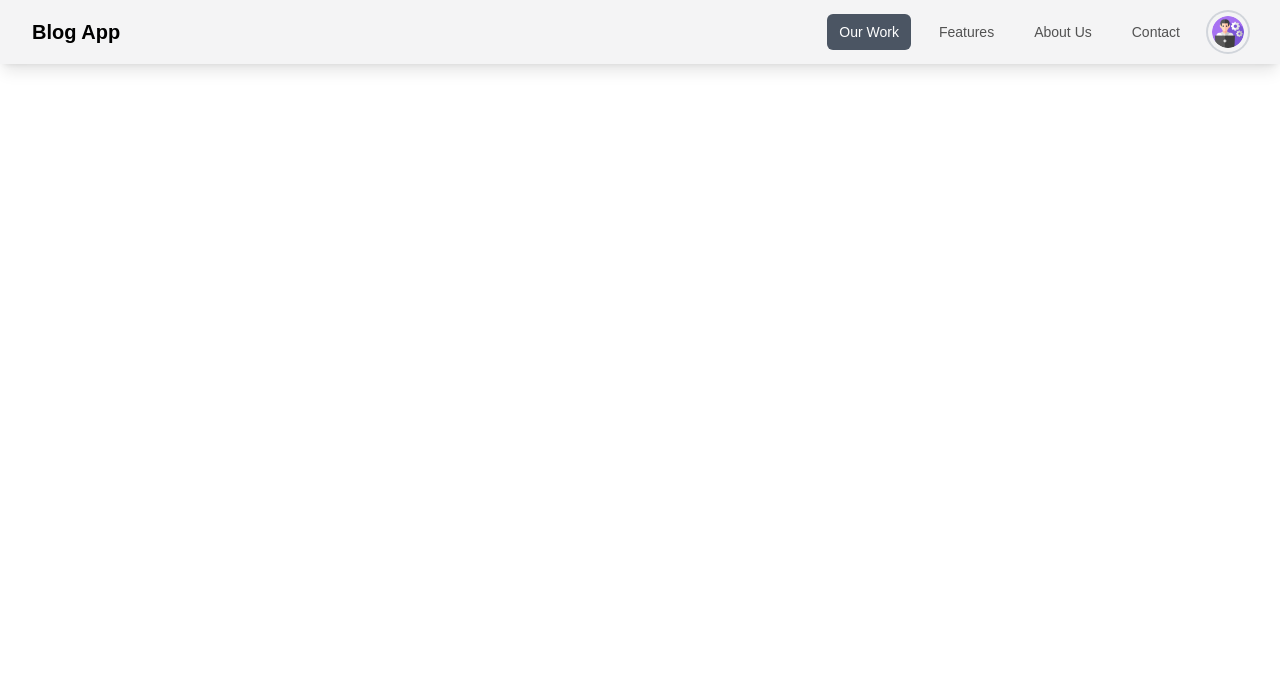
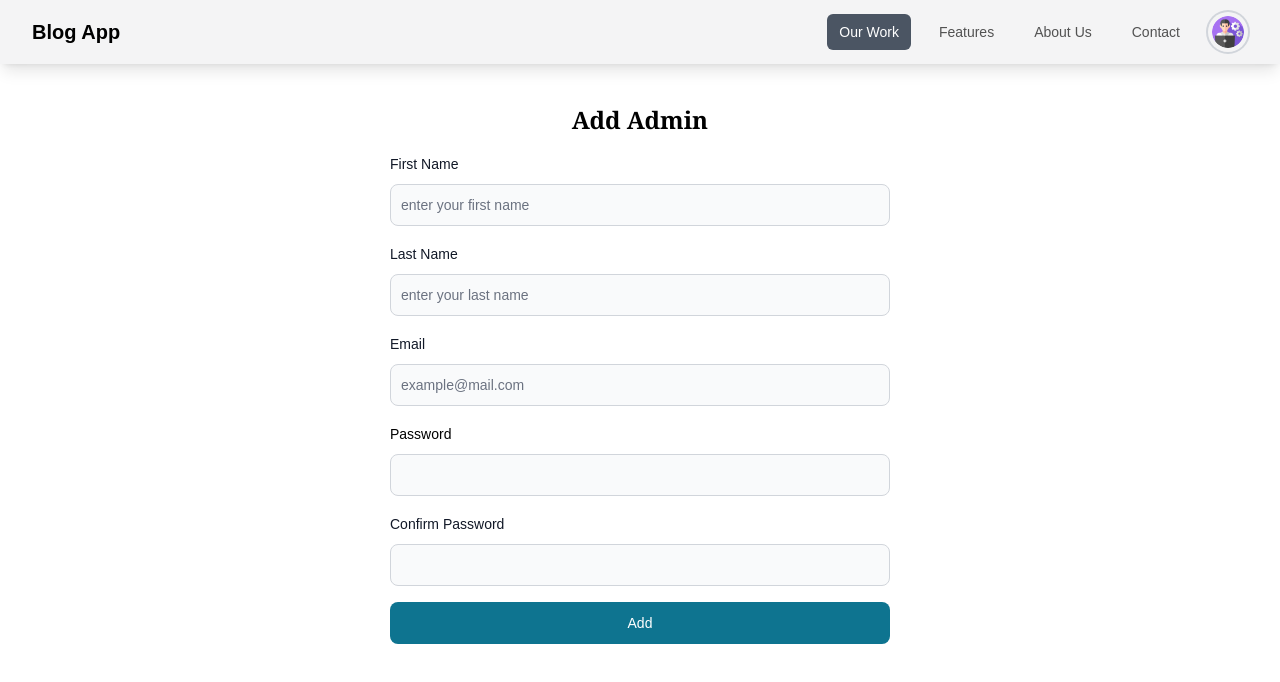
Before and after one commit to sohampurao/imaginex, a React (Vite) app in the folder client/: page /addadmin in a window 1280 px wide. Shown: the top 682 px of the page. Built offline with nearby package versions, Linux system fonts and the light colour scheme; a web font is replaced by a local one.

Commit message:
implemented add admin functionality

```diff
--- a/client/src/App.jsx
+++ b/client/src/App.jsx
@@ -2,7 +2,8 @@ import Navbar from './components/Navbar';
 import { BrowserRouter, Route, Routes } from 'react-router-dom';
 import Home from './pages/Home';
 import BlogPost from './pages/BlogPost';
-import Signin from './pages/Signin';
+import SignIn from './pages/SignIn';
+import AddAdmin from './pages/AddAdmin';
 
 function App() {
   return (
@@ -18,8 +19,10 @@ function App() {
             element={<BlogPost></BlogPost>}
           ></Route>
 
-          {/* signin page */}
-          <Route path="/signin" element={<Signin></Signin>}></Route>
+          {/* Sign-In page */}
+          <Route path="/signin" element={<SignIn></SignIn>}></Route>
+          {/* Add-Admin page */}
+          <Route path="/addadmin" element={<AddAdmin></AddAdmin>}></Route>
         </Routes>
       </BrowserRouter>
     </>
--- a/client/src/components/Navbar.jsx
+++ b/client/src/components/Navbar.jsx
@@ -75,8 +75,12 @@ export default function Navbar() {
                       </Dropdown.Header>
                       <Dropdown.Item>Dashboard</Dropdown.Item>
                       <Dropdown.Divider />
+                      <Link to={'/addadmin'}>
+                        <Dropdown.Item>Add Admin</Dropdown.Item>
+                      </Link>
+                      <Dropdown.Divider />
                       <Dropdown.Item onClick={signOutHandler}>
-                        Sign out
+                        <i className="bi bi-box-arrow-right me-2"></i>Sign out
                       </Dropdown.Item>
                     </Dropdown>
                   ) : (
@@ -171,6 +175,10 @@ export default function Navbar() {
                             </span>
                           </Dropdown.Header>
                           <Dropdown.Item>Dashboard</Dropdown.Item>
+                          <Link to={'/addadmin'}>
+                            <Dropdown.Item>Add Admin</Dropdown.Item>
+                          </Link>
+                          <Dropdown.Divider />
                           <Dropdown.Divider />
                           <Dropdown.Item onClick={signOutHandler}>
                             Sign out
--- /dev/null
+++ b/client/src/pages/AddAdmin.jsx
@@ -0,0 +1,138 @@
+import { Button, Label, TextInput } from 'flowbite-react';
+import axios from 'axios';
+import { useState } from 'react';
+import { toast } from 'react-toastify';
+import { getError } from '../utils';
+
+export default function AddAdmin() {
+  const [firstName, setFirstName] = useState('');
+  const [lastName, setLastName] = useState('');
+
+  const [email, setEmail] = useState('');
+
+  const [password, setPassword] = useState('');
+  const [confirmPassword, setConfirmPassword] = useState('');
+  const [isValid, setIsValid] = useState(true);
+
+  const handleChange = (event) => {
+    const newPassword = event.target.value;
+    setPassword(newPassword);
+
+    // Password validation criteria
+    const regex =
+      /^(?=.*[A-Z])(?=.*[a-z])(?=.*\d)(?=.*[@$!%*?&])[A-Za-z\d@$!%*?&]{8,}$/;
+    const isPasswordValid = regex.test(newPassword);
+    setIsValid(isPasswordValid);
+  };
+
+  const onSubmitHandler = async (e) => {
+    e.preventDefault();
+    if (password !== confirmPassword) {
+      toast.warning('Password and Confirm password must be same!');
+    } else {
+      try {
+        await axios.post('http://localhost:5000/admins/signup', {
+          firstName,
+          lastName,
+          // profileImage,
+          email,
+          password,
+        });
+        toast.success(
+          `${firstName} ${lastName} is successfully added as a admin.`
+        );
+      } catch (error) {
+        toast.error(getError(error));
+      }
+    }
+  };
+
+  return (
+    <>
+      <div className="container mx-auto flex justify-center">
+        <form
+          className="flex flex-col gap-4 mt-10 w-[300px] sm:w-[500px]"
+          onSubmit={onSubmitHandler}
+        >
+          <div className="signin-title | text-2xl font-semibold font-serif text-center">
+            Add Admin
+          </div>
+          <div>
+            <div className="mb-2 block">
+              <Label htmlFor="firstName" value="First Name" />
+            </div>
+            <TextInput
+              id="firstName"
+              type="text"
+              placeholder="enter your first name"
+              required={true}
+              value={firstName}
+              onChange={(e) => setFirstName(e.target.value)}
+            />
+          </div>
+          <div>
+            <div className="mb-2 block">
+              <Label htmlFor="lastName" value="Last Name" />
+            </div>
+            <TextInput
+              id="lastName"
+              type="text"
+              placeholder="enter your last name"
+              required={true}
+              value={lastName}
+              onChange={(e) => setLastName(e.target.value)}
+            />
+          </div>
+          <div>
+            <div className="mb-2 block">
+              <Label htmlFor="email" value="Email" />
+            </div>
+            <TextInput
+              id="email"
+              type="email"
+              placeholder="example@mail.com"
+              required={true}
+              value={email}
+              onChange={(e) => setEmail(e.target.value)}
+            />
+          </div>
+          <div>
+            <div className="mb-2 block">
+              <Label
+                htmlFor="password"
+                value="Password"
+                color={!isValid ? 'failure' : 'gray'}
+              />
+            </div>
+            <TextInput
+              id="password"
+              type="password"
+              required={true}
+              value={password}
+              onChange={handleChange}
+              color={!isValid ? 'failure' : 'gray'}
+              helperText={
+                !isValid
+                  ? 'Password must be at least 8 characters long and contain at least one uppercase letter, one lowercase letter, one digit and one special character.'
+                  : ''
+              }
+            />
+          </div>
+          <div>
+            <div className="mb-2 block">
+              <Label htmlFor="confirmPassword" value="Confirm Password" />
+            </div>
+            <TextInput
+              id="confirmPassword"
+              type="password"
+              required={true}
+              value={confirmPassword}
+              onChange={(e) => setConfirmPassword(e.target.value)}
+            />
+          </div>
+          <Button type="submit">Add</Button>
+        </form>
+      </div>
+    </>
+  );
+}
--- a/client/src/pages/Signin.jsx
+++ b/client/src/pages/Signin.jsx
@@ -38,7 +38,7 @@ export default function Signin() {
     <>
       <div className="container mx-auto flex justify-center">
         <form
-          className="flex flex-col gap-4 mt-20 w-[300px] sm:w-[500px]"
+          className="flex flex-col gap-4 mt-10 w-[300px] sm:w-[500px]"
           onSubmit={onSubmitHandler}
         >
           <div className="signin-title | text-2xl font-semibold font-serif text-center">
```
Also changed, not shown: 2 other files (tests, documents, lock files or other folders).
